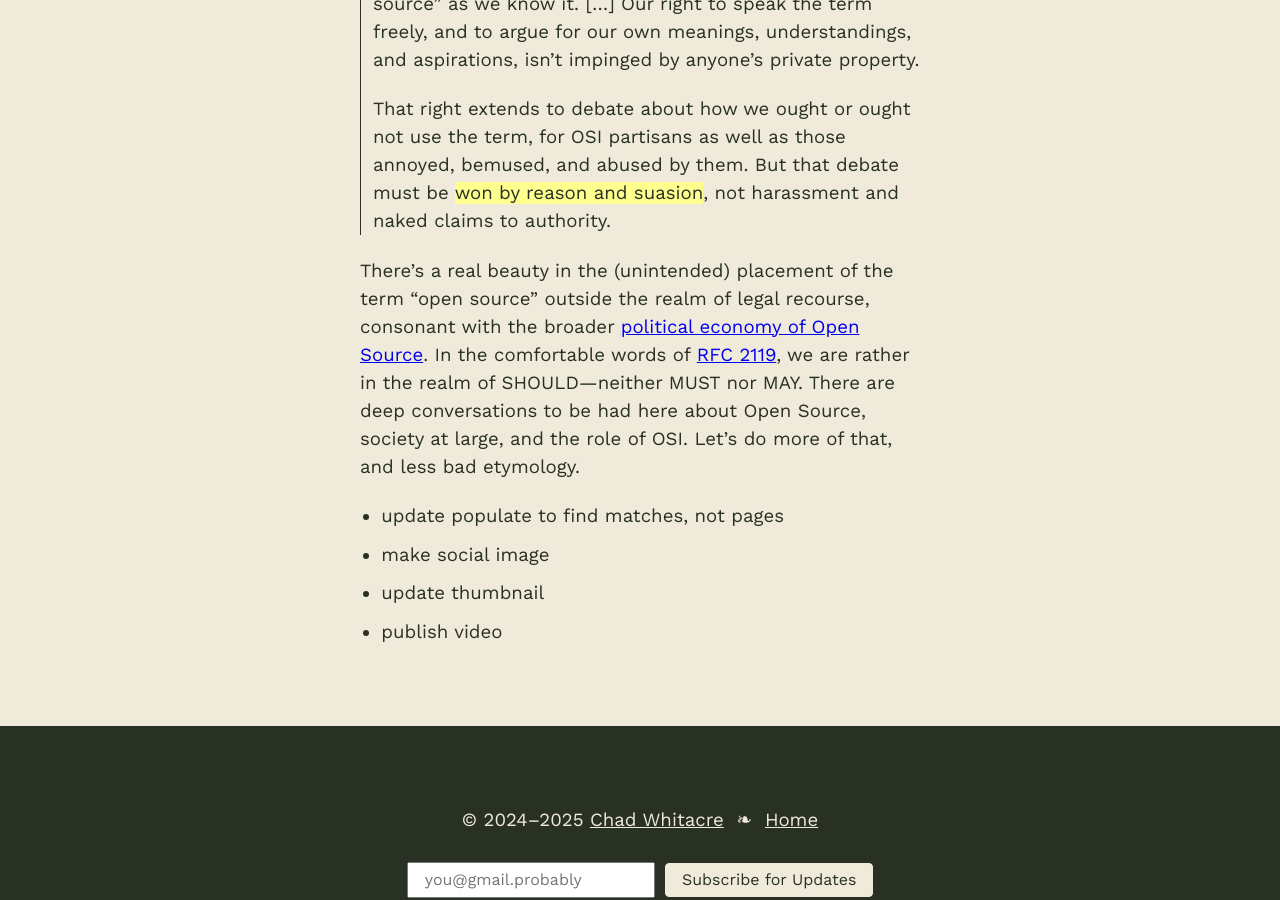
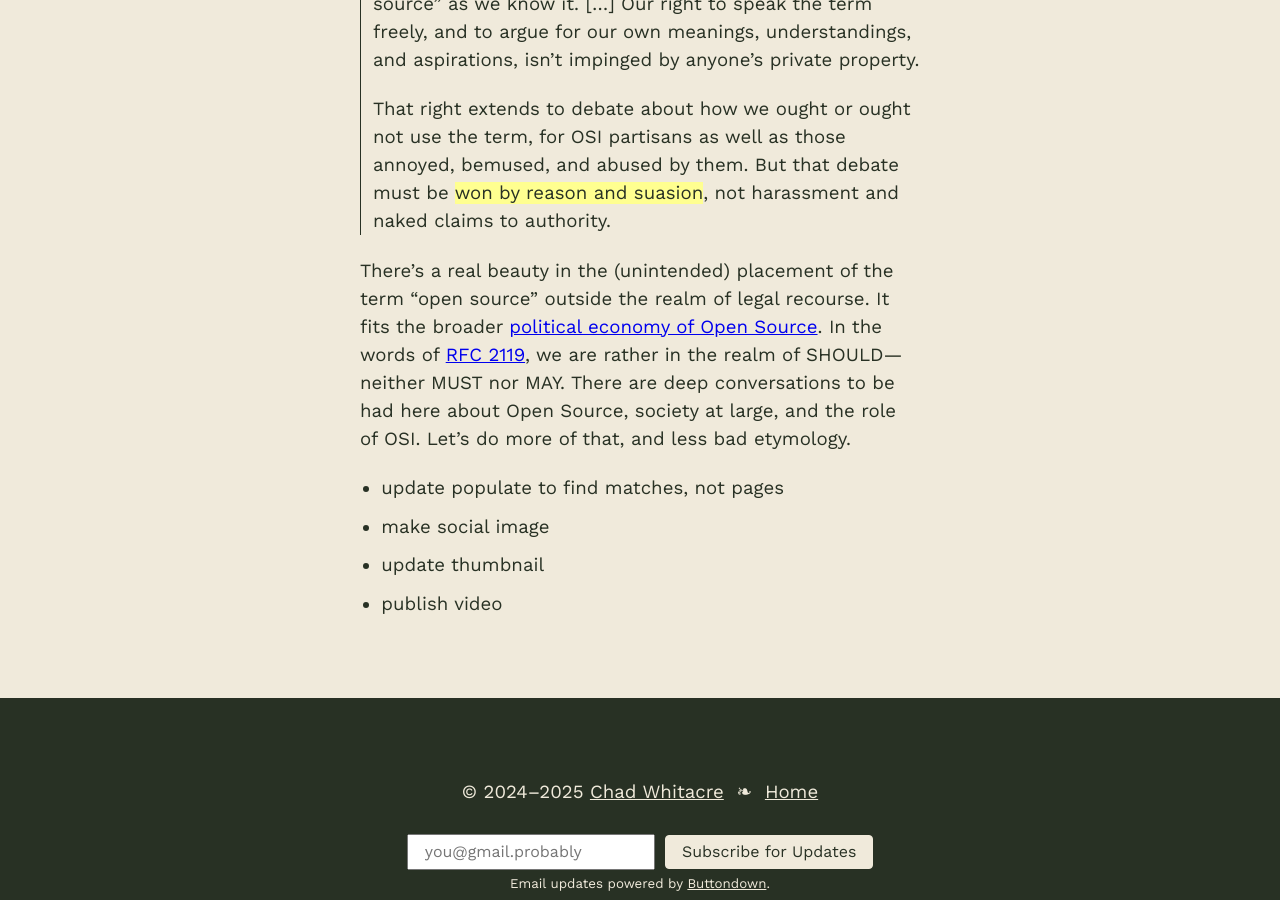
Before and after one commit to chadwhitacre/openpath, a Jekyll site: the page built from 2025/something-big-happened-in-1998/index.md, in a window 1280 px wide and 900 px high, scrolled down 6016 px. Built offline with Jekyll 4.4.1, drawn with Linux system fonts in a browser that asks for light colours; comment, search, counter and statistics services are not loaded; some of the changed text lies outside the part shown.

Commit message:
Preening

```diff
--- a/2025/something-big-happened-in-1998/index.md
+++ b/2025/something-big-happened-in-1998/index.md
@@ -183,9 +183,9 @@
 authority.
 
 There's a real beauty in the (unintended) placement of the term "open source"
-outside the realm of legal recourse, consonant with the broader [political
+outside the realm of legal recourse. It fits the broader [political
 economy of Open Source](https://www.youtube.com/watch?v=lEEP0A1lEU0). In the
-comfortable words of [RFC 2119](https://datatracker.ietf.org/doc/html/rfc2119),
+words of [RFC 2119](https://datatracker.ietf.org/doc/html/rfc2119),
 we are rather in the realm of SHOULD—neither MUST nor MAY. There are deep
 conversations to be had here about Open Source, society at large, and the role
 of OSI. Let's do more of that, and less bad etymology.
```
Also changed, not shown: other parts of 2025/something-big-happened-in-1998/index.md (+2 -2 lines).
